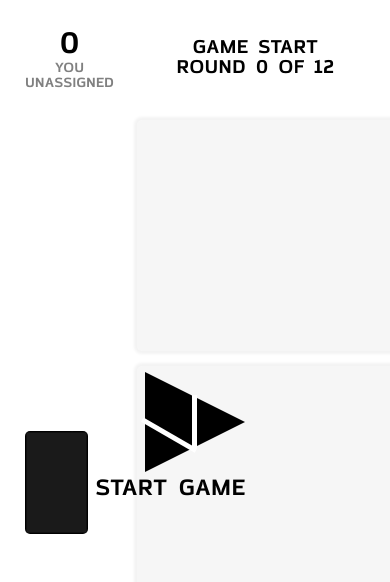
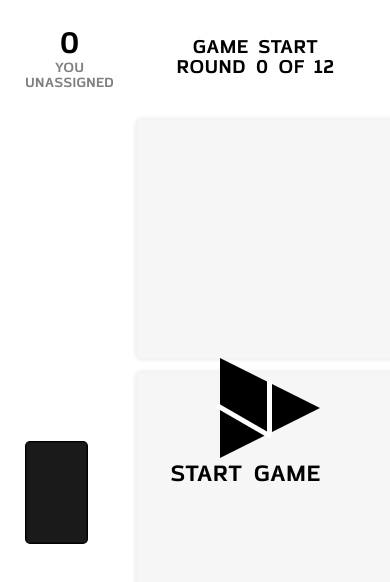
Before and after one commit to SoniaVivi/koi-koi, a Next.js app: page / in a window 390 px wide. Shown: the top 582 px of the page. Built offline with nearby package versions, Linux system fonts and the light colour scheme.

Commit message:
UI: adjust mobile styling

```diff
--- /dev/null
+++ b/pages/_document.tsx
@@ -0,0 +1,19 @@
+import { Html, Head, Main, NextScript } from "next/document";
+
+export default function Document() {
+  return (
+    <Html lang="en">
+      <Head>
+        <meta
+          name="viewport"
+          content="width=device-width, initial-scale=1,
+ minimum-scale=1"
+        ></meta>
+      </Head>
+      <body>
+        <Main />
+        <NextScript />
+      </body>
+    </Html>
+  );
+}
--- a/styles/Home.module.scss
+++ b/styles/Home.module.scss
@@ -15,8 +15,8 @@
   display: flex;
   flex-flow: row nowrap;
   align-items: center;
-  min-height: calc(100vh - var(--header-height));
-  max-height: calc(100vh - var(--header-height));
+  min-height: calc(100% - var(--header-height));
+  max-height: calc(100% - var(--header-height));
   height: fit-content;
 
   > div:nth-child(2) {
@@ -38,7 +38,7 @@
   max-width: fit-content;
   width: 80px;
   max-height: 100%;
-  height: 100vh;
+  height: 100%;
   margin-left: auto;
 
   &:first-child {
--- a/styles/game/ChooseOyaModal.module.scss
+++ b/styles/game/ChooseOyaModal.module.scss
@@ -1,13 +1,17 @@
 .modal {
   position: absolute;
   z-index: 2;
-  top: calc(50vh - 50px);
+  top: 0;
   left: 0;
   right: 0;
   bottom: 0;
   display: flex;
   flex-direction: column;
+  justify-content: center;
   align-items: center;
+  min-width: 540px;
+  width: 100%;
+  height: 100%;
 
   > span {
     margin-top: 5px;
--- a/styles/globals.scss
+++ b/styles/globals.scss
@@ -41,7 +41,6 @@ body {
   margin: 0;
   min-width: 540px;
   min-height: 100vh;
-  height: 100%;
   font-size: 16px;
 }
 
@@ -51,12 +50,12 @@ body {
 
 #__next {
   display: grid;
-  grid: 1fr / 1fr minmax(540px, 960px) 1fr;
+  grid: minmax(600px, 1fr) / 1fr minmax(540px, 960px) 1fr;
   justify-content: center;
   align-items: center;
-  min-width: 100%;
-  min-height: 100%;
-  width: fit-content;
+  min-width: 540px;
+  min-height: 100vh;
+  width: 100%;
   overflow: hidden;
 }
 
```
